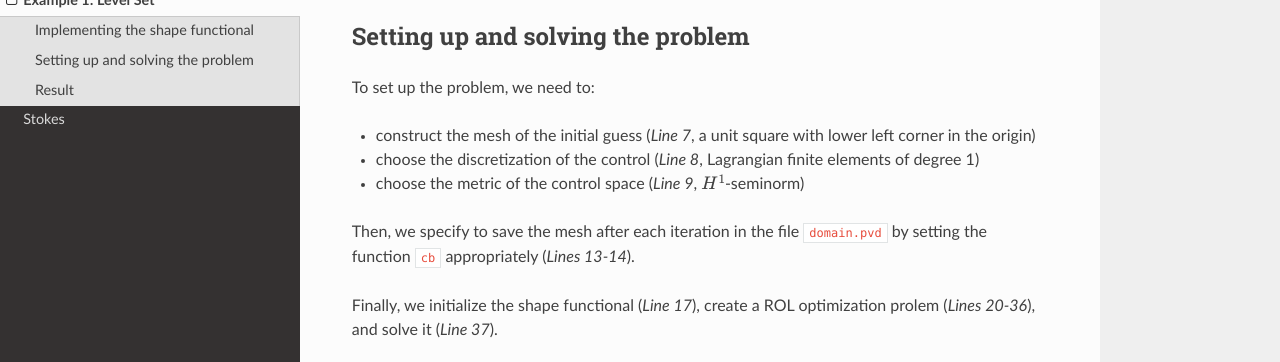
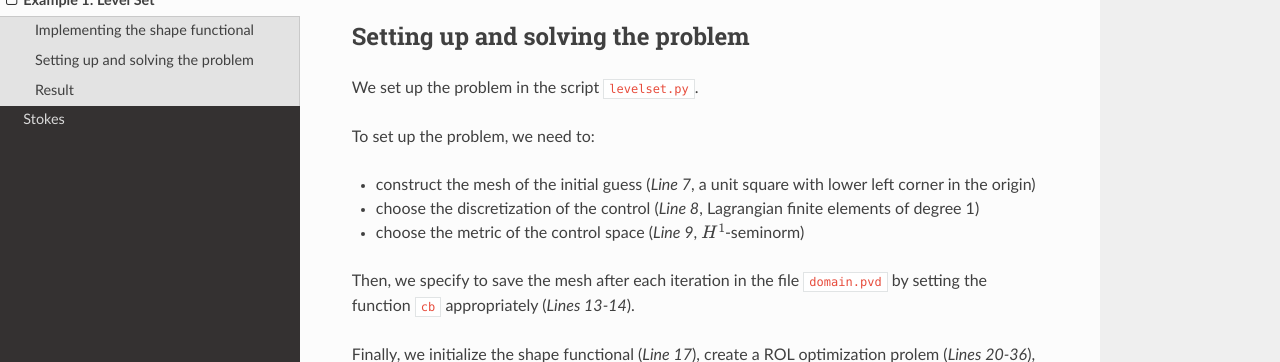
Before and after one commit to fireshape/fireshape, a Sphinx documentation site: the page built from docs/source/example_levelset.rst, in a window 1280 px wide and 900 px high, scrolled down 457 px, cut to the strip 180-542 px from the top of the window. Built offline with Sphinx 7.4.7 and the Read the Docs theme 2.0.0, drawn with Linux system fonts in a browser that asks for light colours.

Commit message:
added script name levelset

```diff
--- a/docs/source/example_levelset.rst
+++ b/docs/source/example_levelset.rst
@@ -37,6 +37,8 @@ which characterize :math:`\mathcal{J}`.
 
 Setting up and solving the problem
 ^^^^^^^^^^^^^^^^^^^^^^^^^^^^^^^^^^
+We set up the problem in the script :bash:`levelset.py`.
+
 To set up the problem, we need to:
 
 * construct the mesh of the initial guess
```
